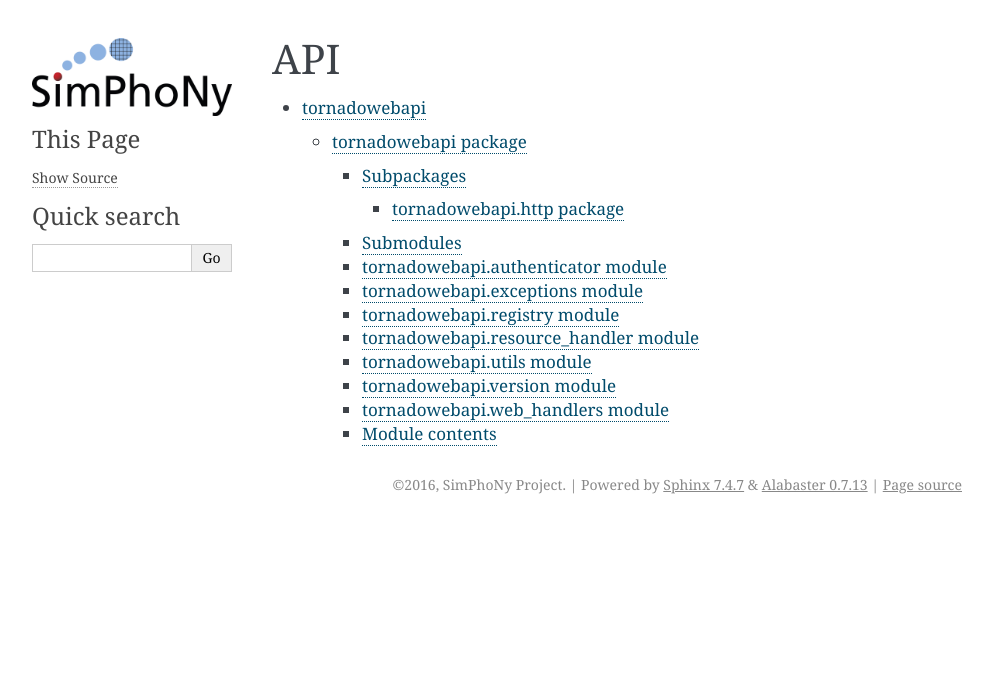
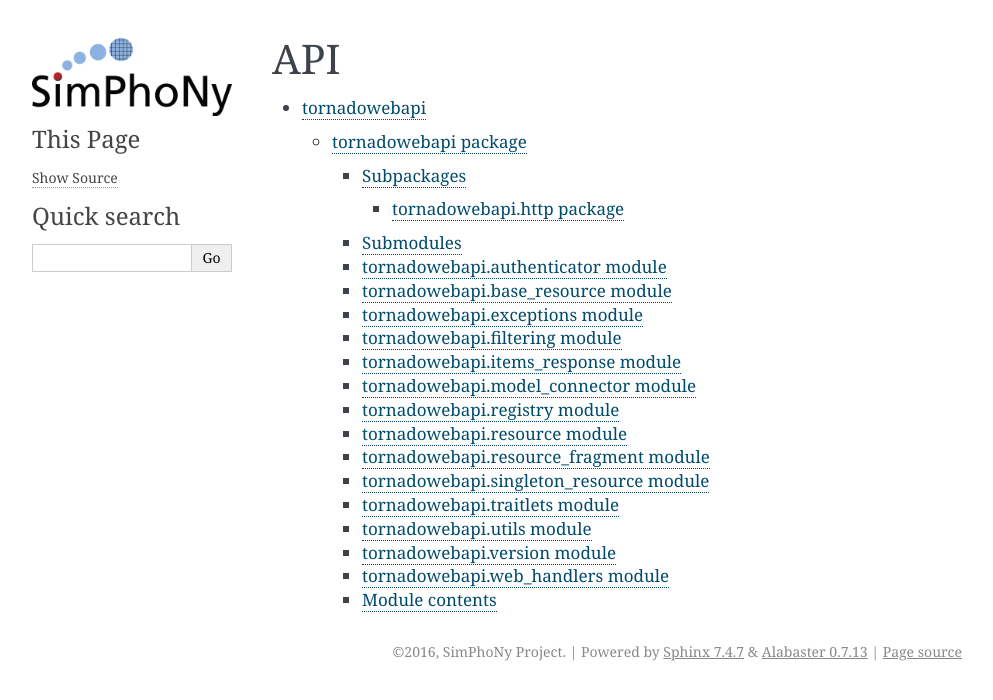
Before and after one commit to simphony/tornado-crud, a Sphinx documentation site: the page built from doc/source/api.rst, in a window 1280 px wide. Shown: the top 700 px of the page, without its empty margins (148-1141 px from the left). Built offline with Sphinx 7.4.7, drawn with Linux system fonts in a browser that asks for light colours; pages that are not in the unit, such as notebooks, are missing from menus; the version number is read from the project's files by our own code.

Commit message:
FIxed docs

```diff
--- a/doc/source/api/tornadowebapi.rst
+++ b/doc/source/api/tornadowebapi.rst
@@ -6,7 +6,12 @@ Subpackages
 
 .. toctree::
 
+    tornadowebapi.deserializers
     tornadowebapi.http
+    tornadowebapi.parsers
+    tornadowebapi.renderers
+    tornadowebapi.serializers
+    tornadowebapi.transports
 
 Submodules
 ----------
@@ -19,10 +24,42 @@ tornadowebapi.authenticator module
     :undoc-members:
     :show-inheritance:
 
+tornadowebapi.base_resource module
+----------------------------------
+
+.. automodule:: tornadowebapi.base_resource
+    :members:
+    :undoc-members:
+    :show-inheritance:
+
 tornadowebapi.exceptions module
 -------------------------------
 
 .. automodule:: tornadowebapi.exceptions
+    :members:
+    :undoc-members:
+    :show-inheritance:
+
+tornadowebapi.filtering module
+------------------------------
+
+.. automodule:: tornadowebapi.filtering
+    :members:
+    :undoc-members:
+    :show-inheritance:
+
+tornadowebapi.items_response module
+-----------------------------------
+
+.. automodule:: tornadowebapi.items_response
+    :members:
+    :undoc-members:
+    :show-inheritance:
+
+tornadowebapi.model_connector module
+------------------------------------
+
+.. automodule:: tornadowebapi.model_connector
     :members:
     :undoc-members:
     :show-inheritance:
@@ -35,10 +72,34 @@ tornadowebapi.registry module
     :undoc-members:
     :show-inheritance:
 
-tornadowebapi.resource_handler module
--------------------------------------
+tornadowebapi.resource module
+-----------------------------
 
-.. automodule:: tornadowebapi.resource_handler
+.. automodule:: tornadowebapi.resource
+    :members:
+    :undoc-members:
+    :show-inheritance:
+
+tornadowebapi.resource_fragment module
+--------------------------------------
+
+.. automodule:: tornadowebapi.resource_fragment
+    :members:
+    :undoc-members:
+    :show-inheritance:
+
+tornadowebapi.singleton_resource module
+---------------------------------------
+
+.. automodule:: tornadowebapi.singleton_resource
+    :members:
+    :undoc-members:
+    :show-inheritance:
+
+tornadowebapi.traitlets module
+------------------------------
+
+.. automodule:: tornadowebapi.traitlets
     :members:
     :undoc-members:
     :show-inheritance:
```
